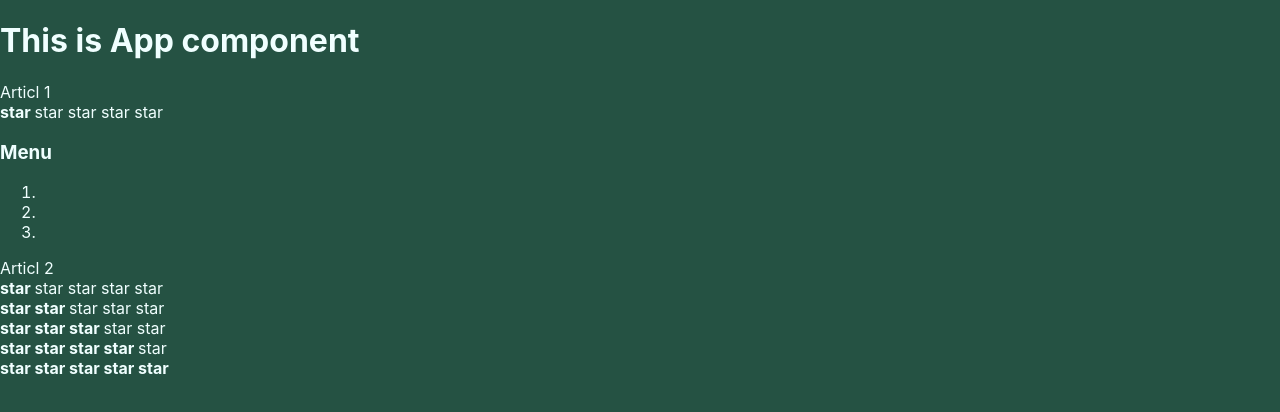
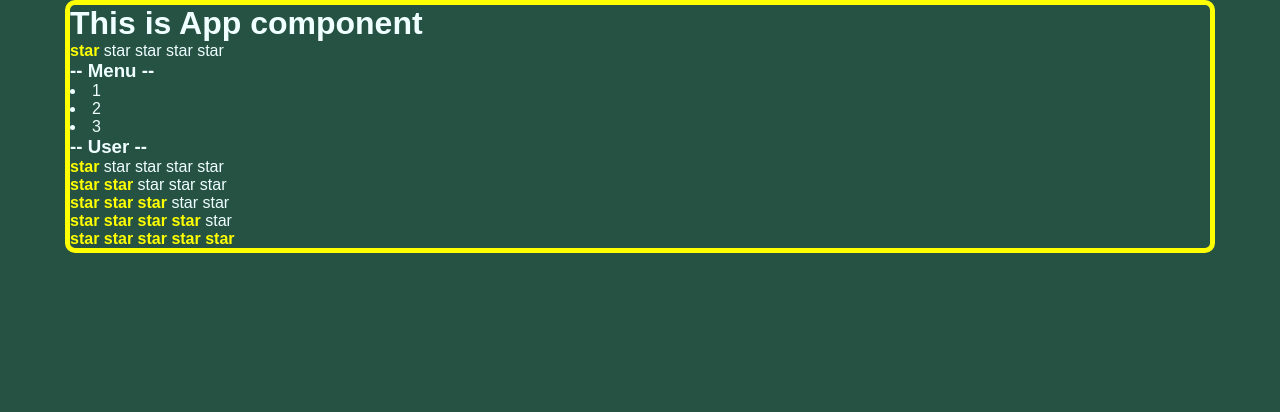
Before and after one commit to MillionerMIN/learn_react, a React (Create React App) app: page / in a window 1280 px wide. Shown: the top 412 px of the page. Built offline with nearby package versions, Linux system fonts and the light colour scheme.

Commit message:
lesson_3 typing props and it them use

```diff
--- a/src/App.css
+++ b/src/App.css
@@ -1,6 +1,25 @@
+* {
+   font-family: "Poppins", sans-serif;
+   margin: 0;
+   padding: 0;
+}
+
 body {
-   display: block;
-   margin: 0px auto;
+   margin: 0 auto;
    background-color: rgb(37, 82, 67);
    color: azure;
 }
+
+.container {
+   display: block;
+   margin: auto auto;
+   border: 5px solid yellow;
+   width: 1140px;
+   margin: 0 auto;
+   border-radius: 10px;
+}
+ ul:nth-of-type(1) {
+   list-style-position: inside;
+   padding: 0;
+   /* list-style-image: url(img/pika.png); */
+}
--- a/src/App.tsx
+++ b/src/App.tsx
@@ -4,17 +4,22 @@ import './App.css';
 import Accordion from './components/Accordion/Accordion';
 import { Rating } from './components/Rating/Rating';
 
+type PageTitlePropsType = {
+  value: string
+}
+
 function App() {
   return (
-    <div>
+    <div className='container'>
       <PageTitle value={'This is App component'} />
 
-      Articl 1
-      <Rating value={1}/>
 
-      <Accordion />
+      <Rating value={1} />
 
-      Articl 2
+      <Accordion titleValue={'Menu'} collabsed={true} />
+
+      <Accordion titleValue={'User'} collabsed={false} />
+
       <Rating value={1} />
       <Rating value={2} />
       <Rating value={3} />
@@ -24,7 +29,7 @@ function App() {
   );
 }
 
-function PageTitle(props: any) {
+function PageTitle(props: PageTitlePropsType) {
   return <h1>{props.value}</h1>
 }
 
--- a/src/components/Accordion/Accordion.tsx
+++ b/src/components/Accordion/Accordion.tsx
@@ -1,24 +1,38 @@
 import React from "react"
 
-function Accordion() {
-   return (
-      <div>
-         <AccordionTitle title={'Menu'} />
-         <AccordionBody  />
-      </div>
-   )
+type AccordionPropsType = {
+   titleValue: string
+   collabsed: boolean
 }
 
-function AccordionTitle(props: any) {
-   return <h3>{props.title}</h3>
+type AccordionTitlePropsType = {
+   title: string
+}
+
+function Accordion(props: AccordionPropsType) {
+   if (!props.collabsed === false) {
+      return <div>
+         <AccordionTitle title={props.titleValue} />
+         <AccordionBody />
+      </div>
+   } else {
+      return <div>
+         <AccordionTitle title={props.titleValue} />
+      </div>
+   }
+
+}
+
+function AccordionTitle(props: AccordionTitlePropsType) {
+   return <h3>-- {props.title} --</h3>
 }
 
 function AccordionBody() {
-   return <ol>
-      <li></li>
-      <li></li>
-      <li></li>
-   </ol>
+   return <ul>
+      <li>1</li>
+      <li>2</li>
+      <li>3</li>
+   </ul>
 }
 
 export default Accordion;
--- a/src/components/Rating/Rating.tsx
+++ b/src/components/Rating/Rating.tsx
@@ -1,9 +1,18 @@
+
 import React from "react";
 
+type RatingPropsType = {
+   value: 1 | 2 | 3 | 4 | 5
+}
 
-export function Rating(props: any) {
+type StarPropsType = {
+   selected: boolean
+}
 
-   if (props.value === 1) {
+export function Rating(props: RatingPropsType) {
+
+   switch (props.value) {
+      case 1:
          return <div>
             <Star selected={true} />
             <Star selected={false} />
@@ -11,8 +20,7 @@ export function Rating(props: any) {
             <Star selected={false} />
             <Star selected={false} />
          </div>
-   }
-   if (props.value === 2) {
+      case 2:
          return <div>
             <Star selected={true} />
             <Star selected={true} />
@@ -20,8 +28,7 @@ export function Rating(props: any) {
             <Star selected={false} />
             <Star selected={false} />
          </div>
-   }
-   if (props.value === 3) {
+      case 3:
          return <div>
             <Star selected={true} />
             <Star selected={true} />
@@ -29,8 +36,7 @@ export function Rating(props: any) {
             <Star selected={false} />
             <Star selected={false} />
          </div>
-   }
-   if (props.value === 4) {
+      case 4:
          return <div>
             <Star selected={true} />
             <Star selected={true} />
@@ -38,8 +44,7 @@ export function Rating(props: any) {
             <Star selected={true} />
             <Star selected={false} />
          </div>
-   }
-   if (props.value === 5) {
+      case 5:
          return <div>
             <Star selected={true} />
             <Star selected={true} />
@@ -47,7 +52,7 @@ export function Rating(props: any) {
             <Star selected={true} />
             <Star selected={true} />
          </div>
-   }
+      default:
          return <div>
             <Star selected={false} />
             <Star selected={false} />
@@ -55,12 +60,14 @@ export function Rating(props: any) {
             <Star selected={false} />
             <Star selected={false} />
          </div>
-
+   }
 }
 
-function Star(props: any) {
+function Star(props: StarPropsType) {
+
+
    if (props.selected === true) {
-      return <span><b>star </b></span>;
+      return <span style={{ color: 'yellow' }}><b>star </b></span>;
    } else {
       return <span>star </span>;
    };
```
Lines whose indentation alone changed are shown as unchanged.
